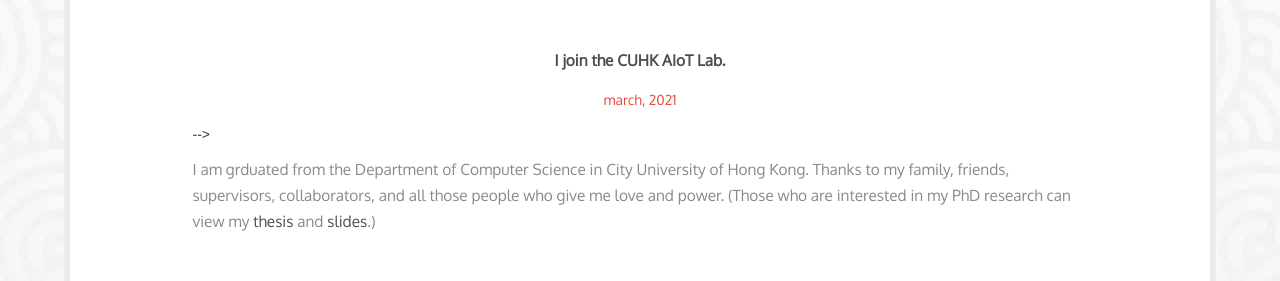
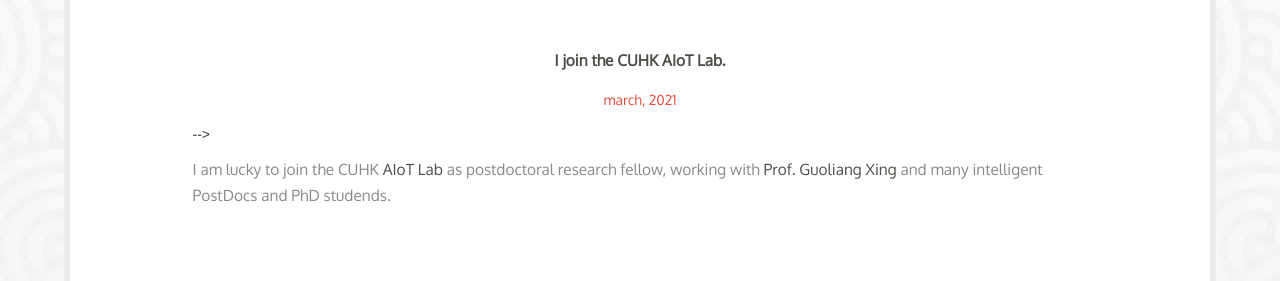
Before and after one commit to yangbin-chen/yangbin-chen.github.io, a plain HTML site: page news.html in a window 1280 px wide. Shown: the part 1251-1532 px from the top of the page. Drawn offline with Linux system fonts and the light colour scheme; a web font is replaced by a local one.

Commit message:
Update news.html

```diff
--- a/news.html
+++ b/news.html
@@ -118,7 +118,7 @@
                     <h5>I join the CUHK AIoT Lab.
                     <span class="date">March, 2021</span></h5>-->
                     <!--<img src="img/news3.jpg" alt="photo" class="photo-news"/>-->
-                    <!--<p>I am lucky to join the CUHK <a href="http://aiot.ie.cuhk.edu.hk/index.html"> AIoT Lab </a> as postdoctoral research fellow, working with <a href="https://staff.ie.cuhk.edu.hk/~glxing/" >Prof. Guoliang Xing</a> and many intelligent PostDocs and PhD studends.</p>
+                    <p>I am lucky to join the CUHK <a href="http://aiot.ie.cuhk.edu.hk/index.html"> AIoT Lab </a> as postdoctoral research fellow, working with <a href="https://staff.ie.cuhk.edu.hk/~glxing/" >Prof. Guoliang Xing</a> and many intelligent PostDocs and PhD studends.</p>
                     </div>
 
 
```
